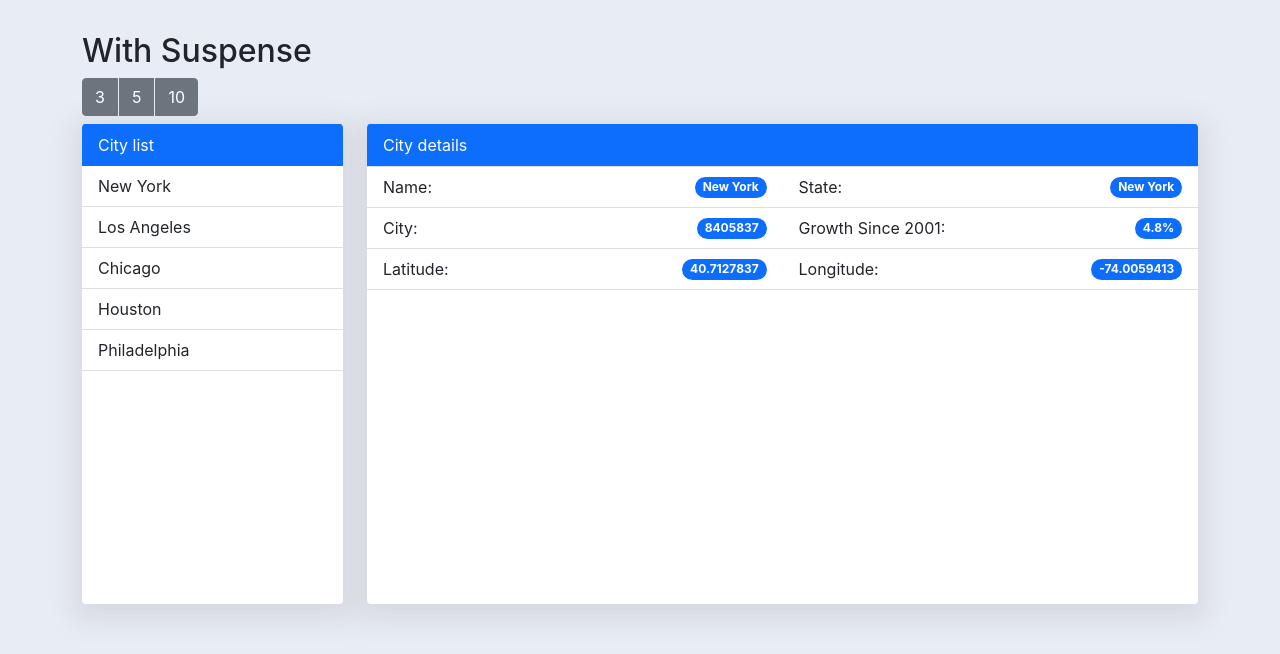
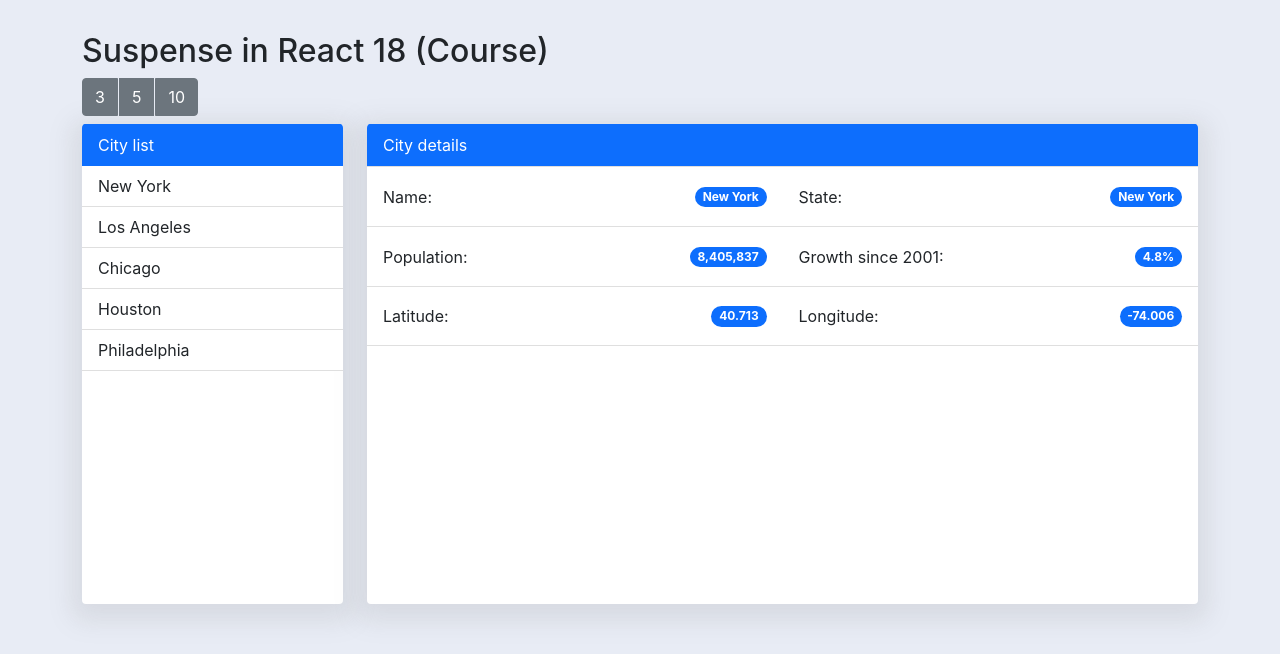
Before and after one commit to pkellner/pluralsight-react-18-whats-new-prelim, a React (Create React App) app: page / in a window 1280 px wide. Shown: the top 654 px of the page. Built offline with nearby package versions, Linux system fonts and the light colour scheme.

Commit message:
update format

```diff
--- a/src/App.css
+++ b/src/App.css
@@ -56,6 +56,7 @@
   flex-wrap: wrap;
   justify-content: space-between;
   align-items: center;
+  height: 3.75rem;
 }
 
 .city-meta .badge {
--- a/src/cityStuff/CityDetail.js
+++ b/src/cityStuff/CityDetail.js
@@ -22,10 +22,10 @@
   return (
     <ul className="list-group list-group-horizontal">
       <li className="list-group-item city-meta">
-        City: <span className="badge">{data.population}</span>
+        Population: <span className="badge">{parseInt(data.population).toLocaleString("en-US")}</span>
       </li>
       <li className="list-group-item city-meta">
-        Growth Since 2001: <span className="badge">{data.growth}</span>
+        Growth since 2001: <span className="badge">{data.growth}</span>
       </li>
     </ul>
   );
@@ -37,10 +37,10 @@
   return (
     <ul className="list-group list-group-horizontal">
       <li className="list-group-item city-meta">
-        Latitude: <span className="badge">{data.latitude}</span>
+        Latitude: <span className="badge">{data.latitude.toFixed(3)}</span>
       </li>
       <li className="list-group-item city-meta">
-        Longitude: <span className="badge">{data.longitude}</span>
+        Longitude: <span className="badge">{data.longitude.toFixed(3)}</span>
       </li>
     </ul>
   );
@@ -49,15 +49,15 @@
 export default function CityDetail() {
   return (
     <>
-      <Suspense fallback={<div className="list-group-item">Loading...</div>}>
+      <Suspense fallback={<div className="list-group-item city-meta">Loading...</div>}>
         <CityInfo />
       </Suspense>
 
-      <Suspense fallback={<div className="list-group-item">Loading...</div>}>
+      <Suspense fallback={<div className="list-group-item city-meta">Loading...</div>}>
         <CityStats />
       </Suspense>
 
-      <Suspense fallback={<div className="list-group-item">Loading...</div>}>
+      <Suspense fallback={<div className="list-group-item city-meta">Loading...</div>}>
         <CityLocation />
       </Suspense>
     </>
--- a/src/cityStuff/CityListAndDetail.js
+++ b/src/cityStuff/CityListAndDetail.js
@@ -1,5 +1,4 @@
 import { Suspense } from "react";
-// import CityHeader from "./CityHeader";
 import CityList from "./CityList";
 import CityDetail from "./CityDetail";
 import { CityListStoreProvider } from "../CityListStoreContext";
@@ -9,9 +8,8 @@
   return (
     <CityListStoreProvider initialDisplayCount={5}>
       <div className="container">
-        <h2>With Suspense</h2>
+        <h2>Suspense in React 18 (Course)</h2>
         <CityDisplayCount />
-        {/* <CityHeader /> */}
         <div className="row">
           <Suspense fallback={<div>Loading...</div>}>
             <CityList>
```
